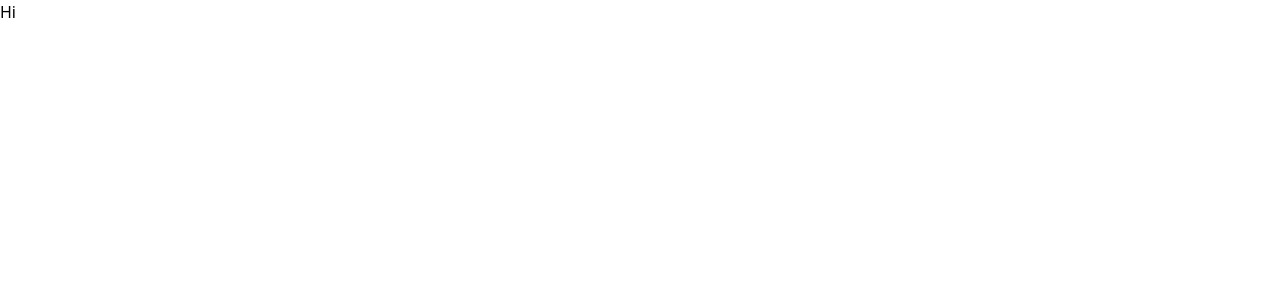
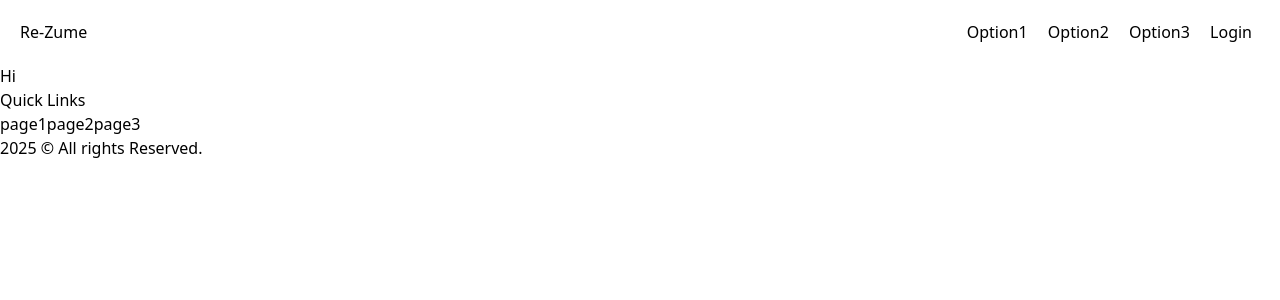
Before and after one commit to AJAYK-1/Re-Zume, a React (Vite) app in the folder Frontend/: page / in a window 1280 px wide. Shown: the top 300 px of the page. Built offline with nearby package versions, Linux system fonts and the light colour scheme.

Commit message:
"Landing Page Designing"

```diff
--- /dev/null
+++ b/Frontend/src/Components/Footer.jsx
@@ -0,0 +1,22 @@
+import React from 'react'
+
+function Footer() {
+    return (
+        <footer>
+            <section>
+                <h3> Quick Links </h3>
+                <div className='flex '>
+                    <a href="#"> page1 </a>
+                    <a href="#"> page2 </a>
+                    <a href="#"> page3 </a>
+                </div>
+            </section>
+
+            <section>
+                2025 ©  All rights Reserved.
+            </section>
+        </footer>
+    )
+}
+
+export default Footer
--- /dev/null
+++ b/Frontend/src/Components/Header.jsx
@@ -0,0 +1,22 @@
+import React from 'react'
+
+function Header() {
+
+    return (
+        <header className='flex justify-between p-5'>
+            <section>
+                Re-Zume
+            </section>
+
+            <section className='gap-x-8'>
+                <a href="#" className='p-2'> Option1 </a>
+                <a href="#" className='p-2'> Option2 </a>
+                <a href="#" className='p-2'> Option3 </a>
+                <a href="#" className='p-2'> Login </a>
+            </section>
+
+        </header>
+    )
+}
+
+export default Header
--- a/Frontend/src/Components/HomePage.jsx
+++ b/Frontend/src/Components/HomePage.jsx
@@ -1,10 +1,18 @@
 import React from 'react'
+import Header from './Header'
+import Footer from './Footer'
 
 function HomePage() {
   return (
-    <div>
+    <>
+      <Header />
+
+      <div>
         <h1> Hi </h1>
-    </div>
+      </div>
+
+      <Footer />
+    </>
   )
 }
 
```
Also changed, not shown: 3 other files (tests, documents, lock files or other folders).
